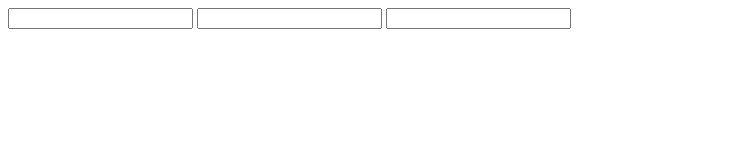
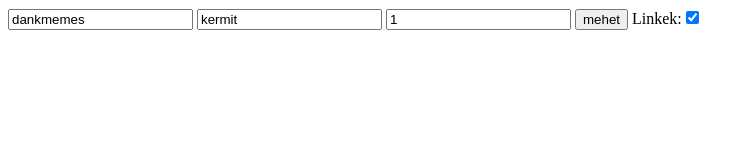
Before and after one commit to javascript3r/rt, a plain HTML site: page index.html in a window 1280 px wide. Shown: the whole page, without its empty margins (0-754 px from the left). Drawn offline with Linux system fonts and the light colour scheme.

Commit message:
Update index.html

```diff
--- a/index.html
+++ b/index.html
@@ -8,9 +8,11 @@
 </head>
 <body>
 
-    <input type="text" id="subreddit">
-    <input type="text" id="search">
-    <input type="text" id="number">
+    <input type="text" id="subreddit" value="dankmemes">
+    <input type="text" id="search" value="kermit">
+    <input type="text" id="number" value="1">
+    <input type="button" id="mehet" value="mehet">
+    Linkek:<input type="checkbox" id="links" checked>
     <script src="index.js"></script>
 </body>
 </html>
```
